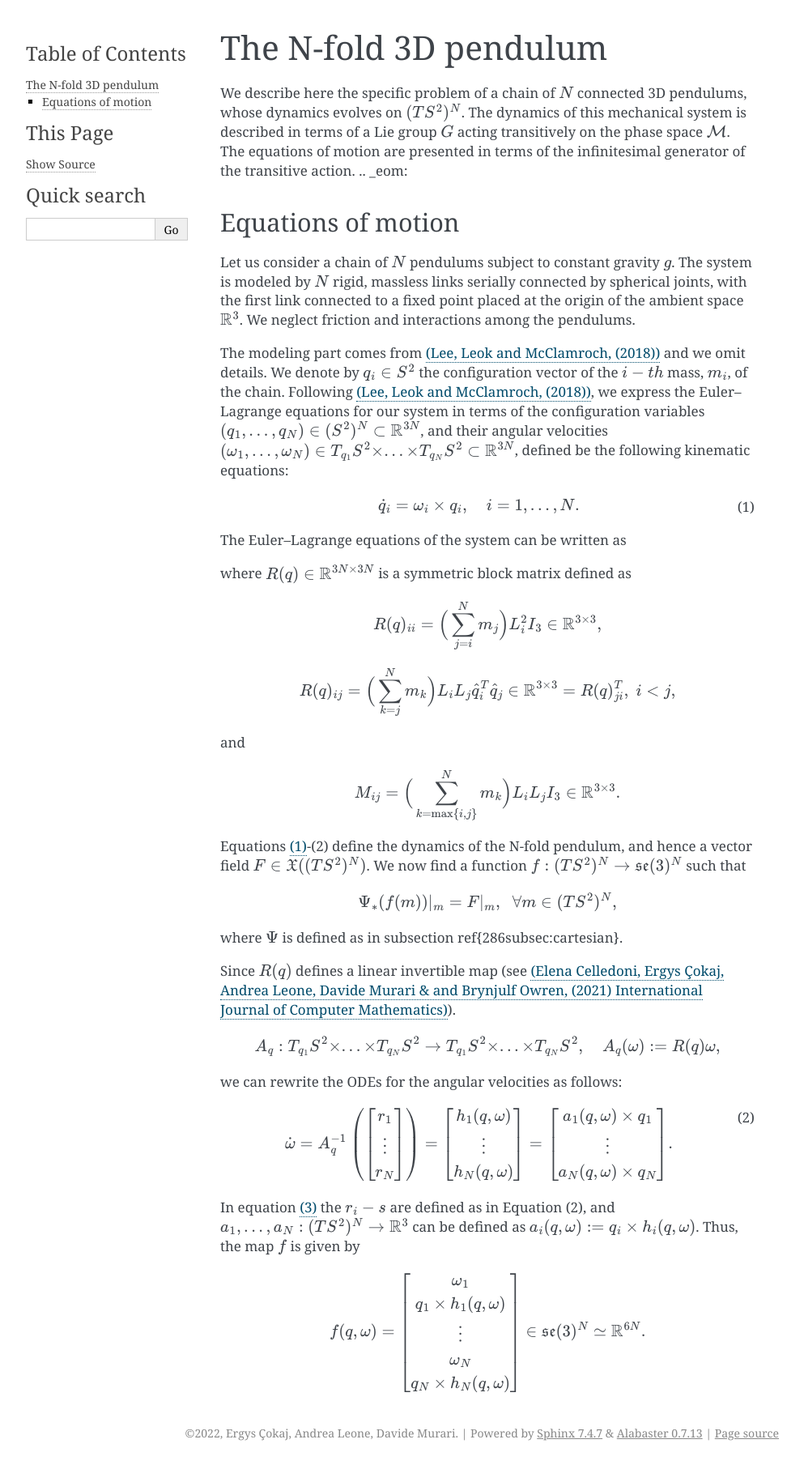
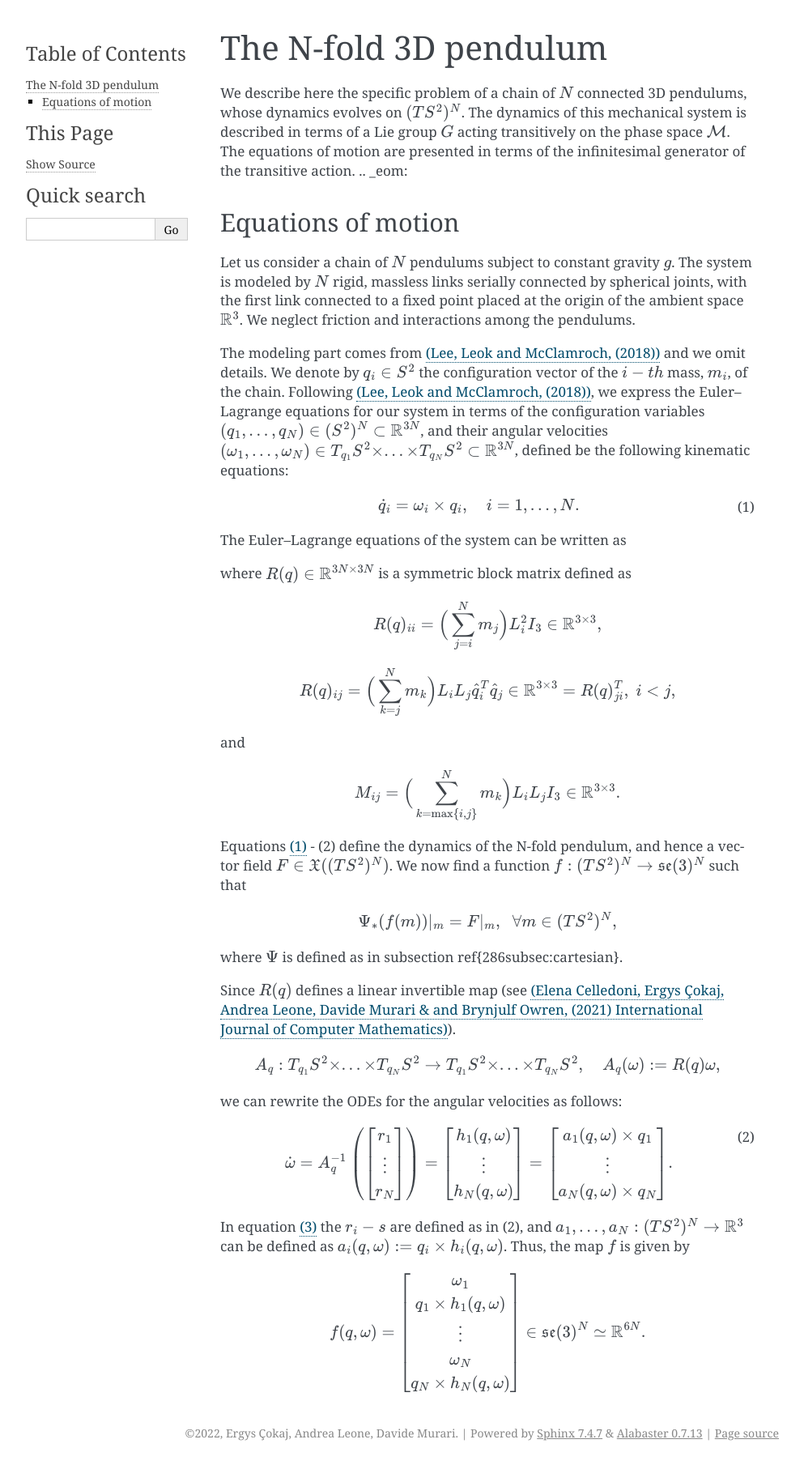
Before and after one commit to THREAD-3-2/variable_stepsize_lie_group_integrator, a Sphinx documentation site: the page built from docs/tredpend.rst, in a window 1280 px wide. Shown: the whole page at 81% size, without its empty margins (148-1141 px from the left). Built offline with Sphinx 7.4.7, drawn with Linux system fonts in a browser that asks for light colours.

Commit message:
Update tredpend.rst

```diff
--- a/docs/tredpend.rst
+++ b/docs/tredpend.rst
@@ -53,7 +53,7 @@ and
         M_{ij} =\Big(\sum_{k={\text{max}}\{i,j\}}^N m_k\Big)L_iL_j I_3\in\mathbb{R}^{3\times 3}.
     \end{align}
 
-Equations :ref:`(1) <eq:1>`-:ref:`(2) <eq:2>` define the dynamics of the N-fold pendulum, and hence a vector field :math:`F\in\mathfrak{X}((TS^2)^N)`. We now find a function :math:`f:(TS^2)^N\rightarrow \mathfrak{se}(3)^N` such that
+Equations :ref:`(1) <eq:1>` - :ref:`(2) <eq:2>` define the dynamics of the N-fold pendulum, and hence a vector field :math:`F\in\mathfrak{X}((TS^2)^N)`. We now find a function :math:`f:(TS^2)^N\rightarrow \mathfrak{se}(3)^N` such that
 
 .. math::
 
@@ -80,7 +80,7 @@ we can rewrite the ODEs for the angular velocities as follows:
         \dot{\omega}= A_{q}^{-1}\left(\begin{bmatrix}r_1\\ \vdots \\ r_N \end{bmatrix}\right) =\begin{bmatrix} h_1(q,\omega) \\ \vdots \\ h_N(q,\omega)\end{bmatrix} = \begin{bmatrix} a_1(q,\omega)\times q_1 \\ \vdots \\ a_N(q,\omega)\times q_N \end{bmatrix}.
     \end{align}
 
-In equation :ref:`(3) <eq:3>` the :math:`r_i-s` are defined as in :ref:`Equation (2) <eq:2>`,
+In equation :ref:`(3) <eq:3>` the :math:`r_i-s` are defined as in :ref:`(2) <eq:2>`,
 and :math:`a_1,...,a_N:(TS^2)^N\rightarrow \mathbb{R}^3` can be defined as :math:`a_i(q,\omega):=q_i\times h_i(q,\omega)`. Thus, the map :math:`f` is given by
 
 .. math::
```
